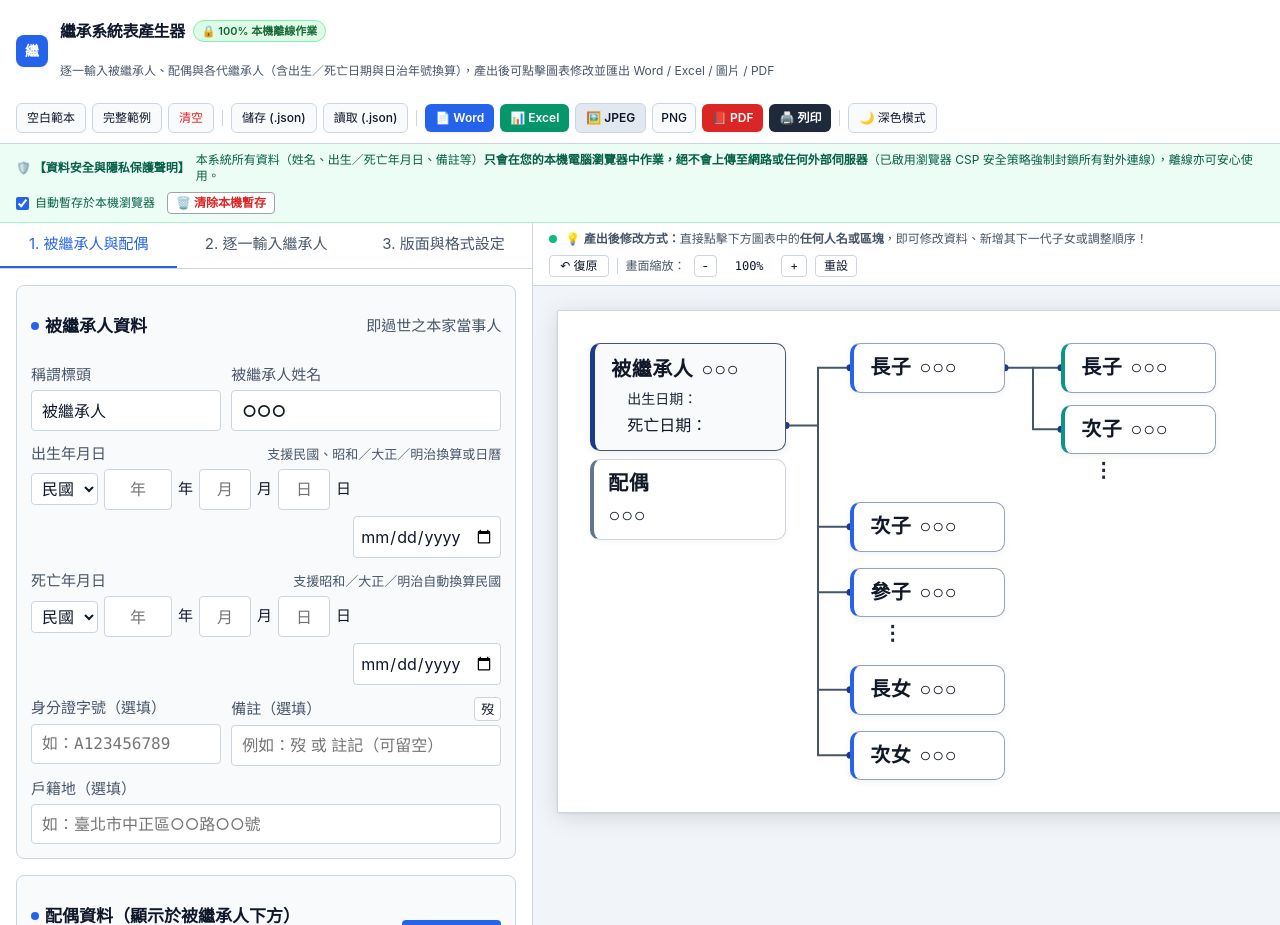
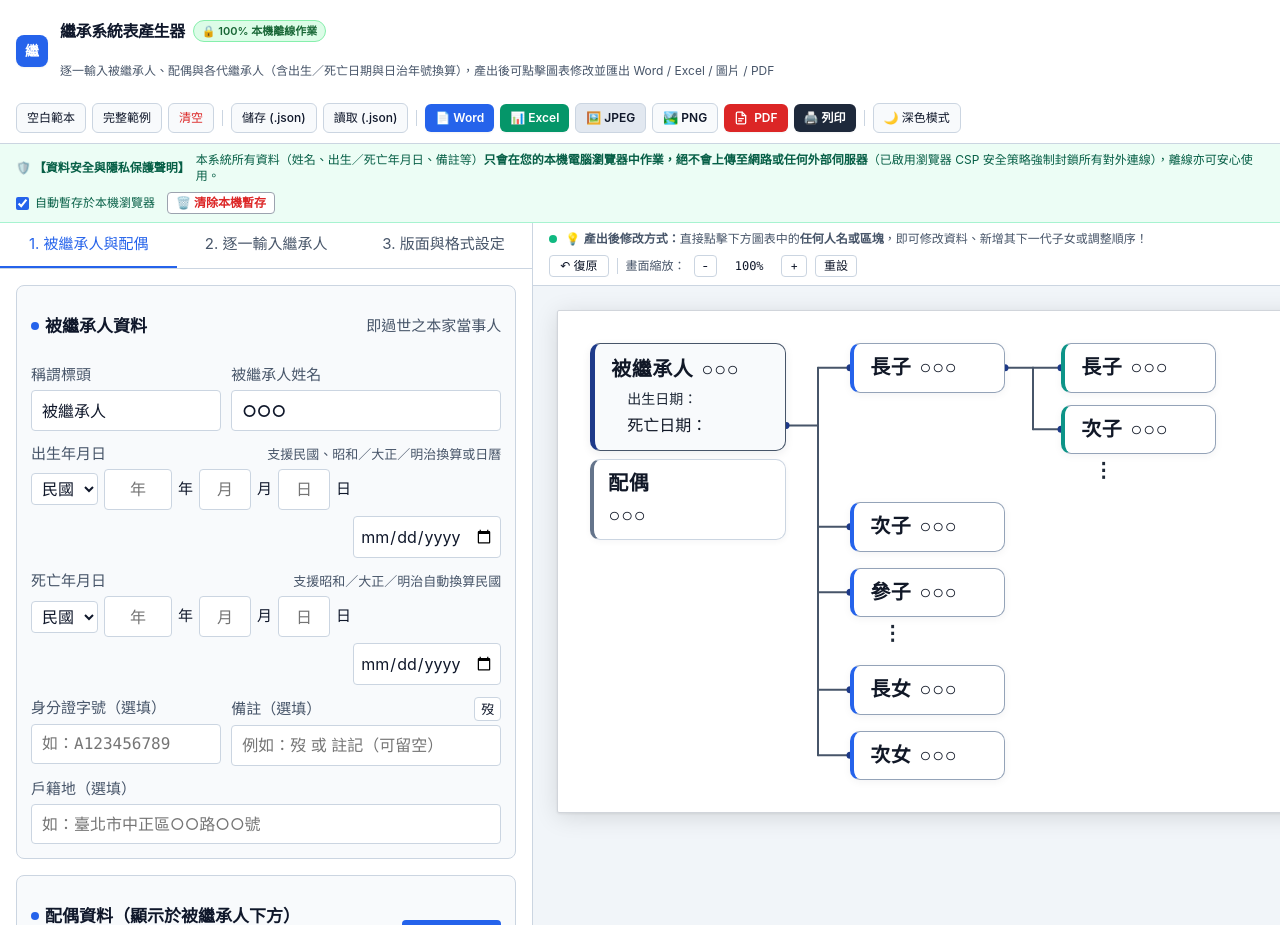
Before and after one commit to Major617056/inheritance-chart-builder, a plain HTML site: page index.html in a window 1280 px wide. Drawn offline with Linux system fonts and the light colour scheme.

Commit message:
Add icon to PNG button and use crisp white SVG icon on PDF button

```diff
--- a/index.html
+++ b/index.html
@@ -590,14 +590,20 @@
         🖼️ JPEG
       </button>
       <button id="btn-export-png" type="button" onclick="exportAsImage('png')"
-        class="px-2 py-1.5 rounded-md border border-[var(--border,#cbd5e1)] bg-[var(--background,#f8fafc)] text-[var(--foreground,#0f172a)] hover:opacity-80 font-medium transition">
-        PNG
+        class="px-2.5 py-1.5 rounded-md border border-[var(--border,#cbd5e1)] bg-[var(--background,#f8fafc)] text-[var(--foreground,#0f172a)] hover:opacity-80 font-semibold transition">
+        🏞️ PNG
       </button>
       <button id="btn-export-pdf" type="button" onclick="exportAsPdf()"
         style="background-color:#dc2626;color:#ffffff;"
-        class="px-2.5 py-1.5 rounded-md hover:opacity-90 font-semibold shadow-sm transition"
+        class="px-2.5 py-1.5 rounded-md hover:opacity-90 font-semibold shadow-sm transition inline-flex items-center gap-1.5"
         title="直接產出並下載 PDF 檔案（含「繼承系統表」與「繼承人明細一覽表」）">
-        📕 PDF
+        <svg width="14" height="14" viewBox="0 0 24 24" fill="none" stroke="currentColor" stroke-width="2.2" stroke-linecap="round" stroke-linejoin="round" aria-hidden="true">
+          <path d="M14 2H6a2 2 0 0 0-2 2v16a2 2 0 0 0 2 2h12a2 2 0 0 0 2-2V8z"/>
+          <polyline points="14 2 14 8 20 8"/>
+          <line x1="8" y1="13" x2="16" y2="13"/>
+          <line x1="8" y1="17" x2="13" y2="17"/>
+        </svg>
+        <span>PDF</span>
       </button>
       <button id="btn-print" type="button" onclick="printChart()"
         style="background-color:#1e293b;color:#ffffff;"
```
